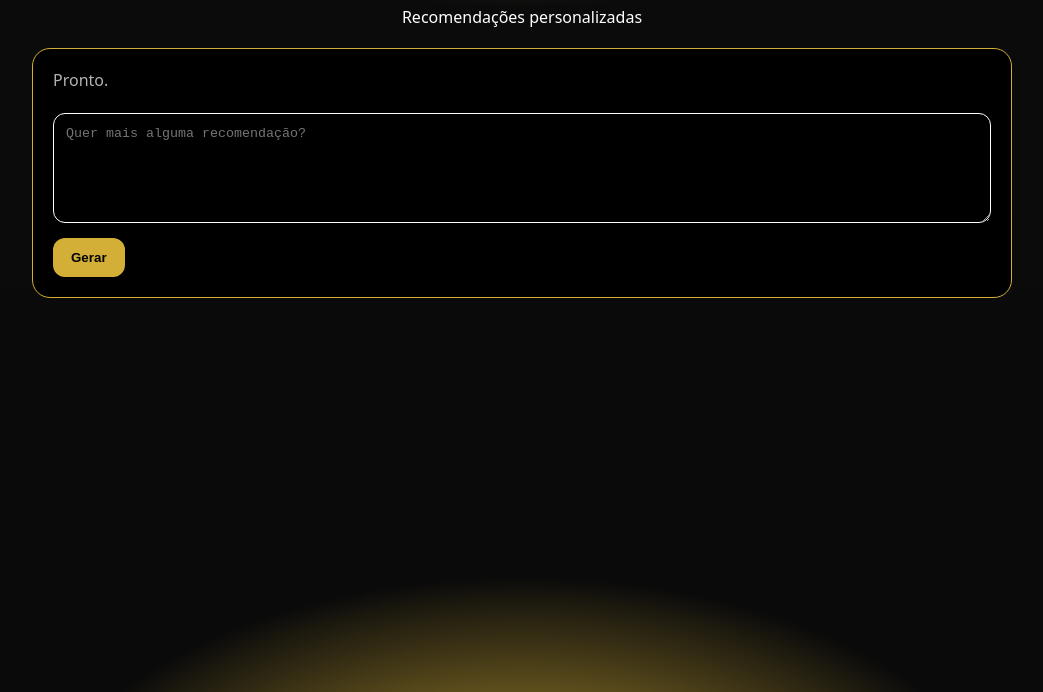
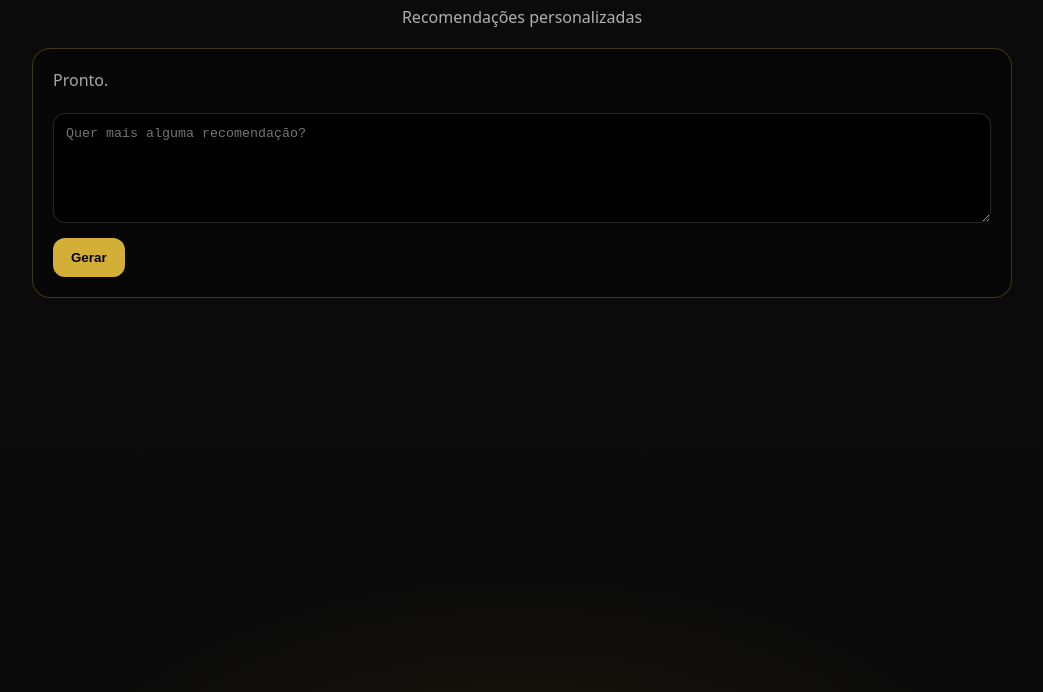
Before and after one commit to vguerise/operfumista, a plain HTML site: page index.html in a window 1280 px wide. Shown: the part 108-800 px from the top of the page, without its empty margins (118-1161 px from the left). Drawn offline with Linux system fonts and the light colour scheme; no server answers.

Commit message:
Update index.html

```diff
--- a/index.html
+++ b/index.html
@@ -9,11 +9,11 @@
 :root{
   --gold:#d4af37;
   --bg:#0b0b0c;
-  --card:rgba(0,0,0,32);
-  --stroke:rgba(212,175,55,18);
-  --stroke2:rgba(212,175,55,28);
-  --text:rgba(255,255,255,92);
-  --muted:rgba(255,255,255,68);
+  --card:rgba(0,0,0,.32);
+  --stroke:rgba(212,175,55,.18);
+  --stroke2:rgba(212,175,55,.28);
+  --text:rgba(255,255,255,.92);
+  --muted:rgba(255,255,255,.68);
 }
 *{box-sizing:border-box}
 body{
@@ -21,8 +21,8 @@ body{
   font-family:system-ui,-apple-system,Segoe UI,Roboto,Arial;
   color:var(--text);
   background:
-    radial-gradient(900px 500px at 50% -20%, rgba(212,175,55,18), transparent 55%),
-    radial-gradient(900px 500px at 50% 120%, rgba(212,175,55,10), transparent 55%),
+    radial-gradient(900px 500px at 50% -20%, rgba(212,175,55,.18), transparent 55%),
+    radial-gradient(900px 500px at 50% 120%, rgba(212,175,55,.10), transparent 55%),
     linear-gradient(#0b0b0c,#0a0a0a);
   min-height:100vh;
   padding:28px 16px;
@@ -60,7 +60,7 @@ textarea{
   margin-top:12px;
   background:#000;
   color:white;
-  border:1px solid rgba(255,255,255,15);
+  border:1px solid rgba(255,255,255,.15);
   border-radius:12px;
   padding:12px;
 }
@@ -116,17 +116,6 @@ function resize(){
   }
 }
 
-function notifyParent(type, extra = {}){
-  if(window.parent!==window){
-    try{
-      window.parent.postMessage(
-        Object.assign({source:"operfumista", type}, extra),
-        MAPA_ORIGIN
-      );
-    }catch(e){}
-  }
-}
-
 /* 🟡 WARM-UP (corrigido: não chama OpenAI) */
 function warmupPerfumista(){
   try{
@@ -136,10 +125,6 @@ function warmupPerfumista(){
 
 async function chamarIA(text){
   if(!text.trim()) return;
-
-  // avisa o mapa para mostrar/atualizar o popup de loading
-  notifyParent("loading");
-
   setStatus("Consultando o Perfumista…");
   try{
     const r = await fetch(API,{
@@ -152,15 +137,9 @@ async function chamarIA(text){
 
     render(data);
     setStatus("Pronto.");
-
-    // fecha o popup assim que a resposta estiver renderizada
-    notifyParent("done");
   }catch(e){
     cards.innerHTML = `<div class="rec">Erro: ${e.message}</div>`;
     setStatus("Erro.");
-
-    // garante que o popup não fique preso
-    notifyParent("error", { message: e.message });
   }
   resize();
 }
```
